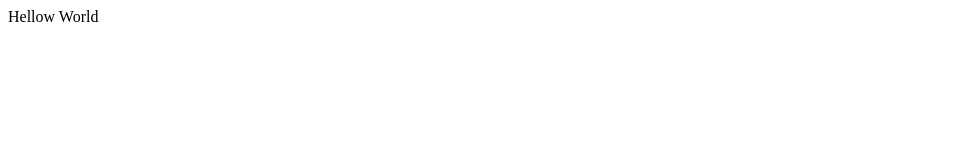
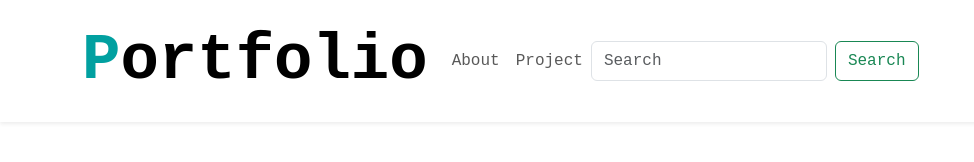
Before and after one commit to IsratSultana/Portfolio1, a plain HTML site: page index.html in a window 1280 px wide. Shown: the whole page, without its empty margins (0-974 px from the left). Drawn offline with nearby package versions, Linux system fonts and the light colour scheme.

Commit message:
Adding Navbar

```diff
--- a/index.html
+++ b/index.html
@@ -1 +1,35 @@
-Hellow World
+<!doctype html>
+<html lang="en">
+  <head>
+    <meta charset="utf-8">
+    <meta name="viewport" content="width=device-width, initial-scale=1">
+    <link rel="icon" type="image/jpg" href="/img/logo.png">
+    <title>Portfolio</title>
+    <link href="https://cdn.jsdelivr.net/npm/bootstrap@5.3.0/dist/css/bootstrap.min.css" rel="stylesheet" integrity="sha384-9ndCyUaIbzAi2FUVXJi0CjmCapSmO7SnpJef0486qhLnuZ2cdeRhO02iuK6FUUVM" crossorigin="anonymous">
+    <link rel="stylesheet" href="style.css">
+  </head>
+  <body>
+    <nav class="navbar navbar-expand-lg shadow-sm">
+        <div class="container">
+          <a class="navbar-brand title-icon" href="#"><span style="color:rgb(1, 160, 160);">P</span>ortfolio</a>
+          <button class="navbar-toggler" type="button" data-bs-toggle="collapse" data-bs-target="#navbarSupportedContent" aria-controls="navbarSupportedContent" aria-expanded="false" aria-label="Toggle navigation">
+            <span class="navbar-toggler-icon"></span>
+          </button>
+          <div class="collapse navbar-collapse" id="navbarSupportedContent">
+            <ul class="navbar-nav me-auto mb-2 mb-lg-0">
+              <li class="nav-item">
+                <a class="nav-link font-black" href="#">About</a>
+              </li>
+              <li class="nav-item">
+                <a class="nav-link font-black" href="#">Project</a>
+              </li>
+            <form class="d-flex" role="search">
+              <input class="form-control me-2" type="search" placeholder="Search" aria-label="Search">
+              <button class="btn btn-outline-success" type="submit">Search</button>
+            </form>
+          </div>
+        </div>
+      </nav>
+    <script src="https://cdn.jsdelivr.net/npm/bootstrap@5.3.0/dist/js/bootstrap.bundle.min.js" integrity="sha384-geWF76RCwLtnZ8qwWowPQNguL3RmwHVBC9FhGdlKrxdiJJigb/j/68SIy3Te4Bkz" crossorigin="anonymous"></script>
+  </body>
+</html>
--- /dev/null
+++ b/style.css
@@ -0,0 +1,7 @@
+body{
+    font-family:monospace,sans-serif;
+}
+.title-icon{
+    font-size: 5vw;
+    font-weight:bold ;
+}
```
Also changed, not shown: img/logo.png (added), img/sample image.jpg (added), 1 other file.
